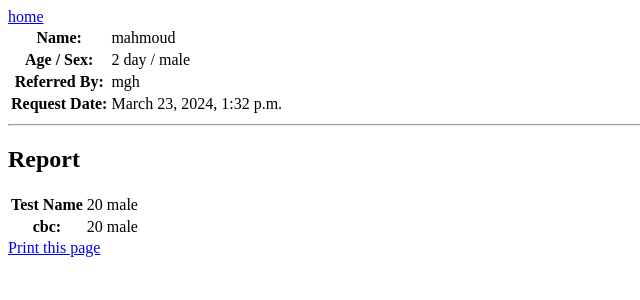
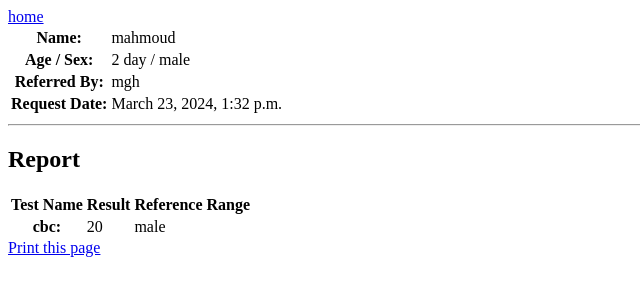
Before and after one commit to mahmoud15670/program, a Django app: page /result/3/print in a window 1280 px wide. Shown: the top 300 px of the page, without its empty margins (0-640 px from the left). Run offline with Django 4.2, Linux system fonts and the light colour scheme; data comes from the database, SQL or seed files in the repository.

Commit message:
Mar 24, 2024, 11:46 AM

```diff
--- a/mhlbia/homs/templates/homs/result_detail.html
+++ b/mhlbia/homs/templates/homs/result_detail.html
@@ -24,8 +24,8 @@
 <table >
     <tr>
         <th>Test Name</th>
-        <td>{{result.result}}</td>
-        <td>{{result.ref}}</td>
+        <th>Result</th>
+        <th>Reference Range</th>
     </tr>
     <tr>
         <th>{{result.test.name}}:</th>
@@ -34,4 +34,5 @@
     </tr>
 </table>
 <a href="javascript:window.print()">Print this page</a>
+
 {% endblock %}
```
